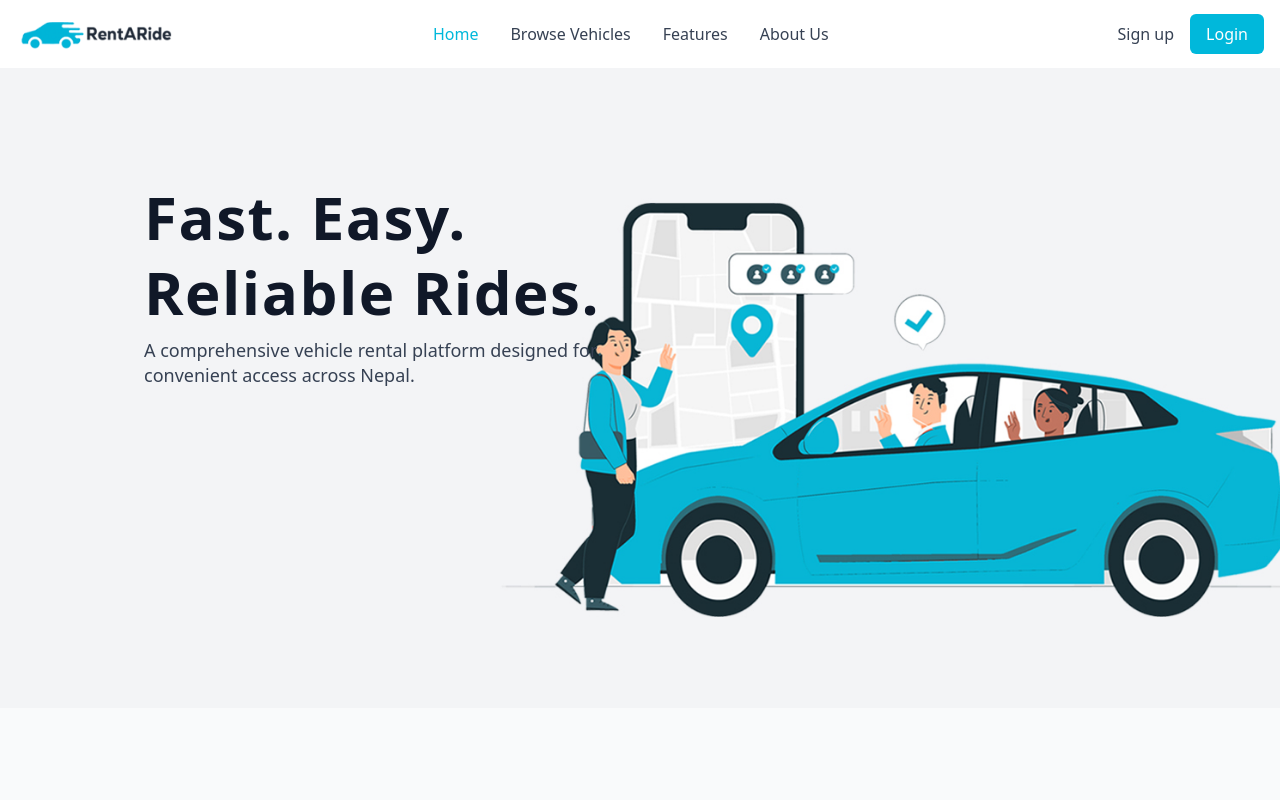
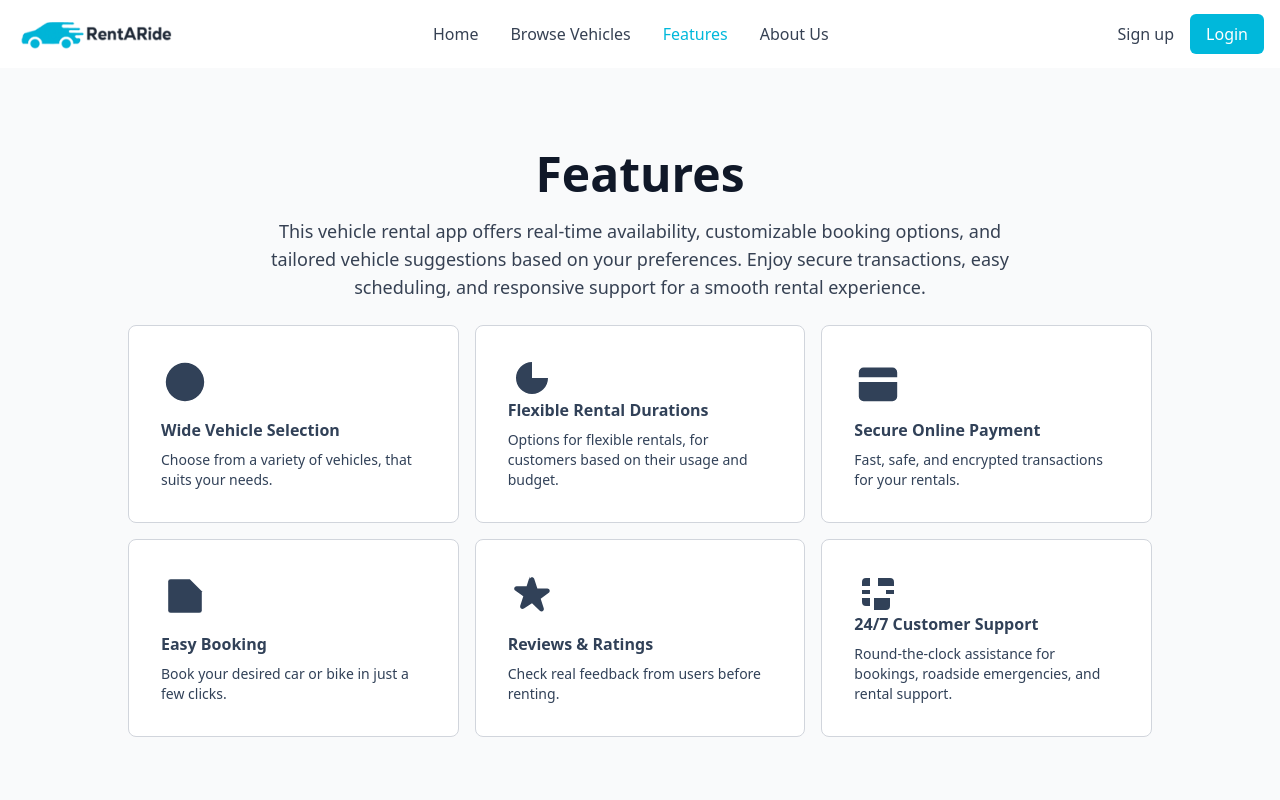
Before and after one commit to natsudraggval/vehicle-rental-system, a React (Vite) app in the folder Frontend/: page /features in a window 1280 px wide. Before the commit this address led to /. Shown: the top 800 px of the page. Built offline with nearby package versions, Linux system fonts and the light colour scheme; no server answers.

Commit message:
link replace with navlink in navbar with active links

```diff
--- a/Frontend/src/Components/Features.jsx
+++ b/Frontend/src/Components/Features.jsx
@@ -4,7 +4,7 @@ function Features() {
   return (
     <section
       id="services"
-      className="mx-auto px-4 space-y-6 bg-gray-200 py-8 md:py-12 lg:py-20"
+      className="mx-auto px-4 space-y-6 bg-gray-50 py-8 md:py-12 lg:py-20"
     >
       <div className="mx-auto flex max-w-[58rem] flex-col items-center space-y-4 text-center">
         <h2 className="font-bold text-gray-900 text-3xl leading-[1.1] sm:text-3xl md:text-5xl">
--- a/Frontend/src/Components/Navbar.jsx
+++ b/Frontend/src/Components/Navbar.jsx
@@ -1,4 +1,4 @@
-import { Link, useNavigate } from "react-router-dom";
+import { NavLink, useNavigate } from "react-router-dom";
 import { toast } from "react-toastify";
 import { FaTableColumns } from "react-icons/fa6";
 
@@ -23,13 +23,13 @@ function Navbar({ onLoginClick, onSignupClick }) {
   return (
     <nav className="bg-white border-gray-200 py-2.5 shadow-md">
       <div className="flex flex-wrap items-center justify-between max-w-screen-xl px-4 mx-auto">
-        <a href="#" className="flex items-center">
+        <NavLink to="/" className="flex items-center">
           <img
             src="/image/logo.png"
             alt="RentaRide Logo"
             className="h-10 sm:h-12"
           />
-        </a>
+        </NavLink>
         <div className="flex items-center lg:order-2">
           <div className="hidden mt-2 mr-4 sm:inline-block">
             <span></span>
@@ -109,37 +109,53 @@ function Navbar({ onLoginClick, onSignupClick }) {
         >
           <ul className="flex flex-col mt-4 font-medium lg:flex-row lg:space-x-8 lg:mt-0">
             <li>
-              <a
-                href="#"
-                className="block py-2 pl-3 pr-4 text-white bg-cyan-500 rounded lg:bg-transparent lg:text-cyan-500 lg:p-0"
+              <NavLink
+                to="/"
+                className={({ isActive }) =>
+                  `block py-2 pl-3 pr-4 border-b border-gray-100 lg:border-0 lg:p-0
+                    hover:bg-gray-50 lg:hover:bg-transparent
+                    ${isActive ? "text-cyan-500" : "text-gray-700 lg:hover:text-cyan-500"}`
+                }
                 aria-current="page"
               >
                 Home
-              </a>
+              </NavLink>
             </li>
             <li>
-              <Link
+              <NavLink
                 to="browsevehicles"
-                className="block py-2 pl-3 pr-4 text-gray-700 border-b border-gray-100 hover:bg-gray-50 lg:hover:bg-transparent lg:border-0 lg:hover:text-cyan-500 lg:p-0"
+                className={({ isActive }) =>
+                  `block py-2 pl-3 pr-4 border-b border-gray-100 lg:border-0 lg:p-0
+                    hover:bg-gray-50 lg:hover:bg-transparent
+                    ${isActive ? "text-cyan-500" : "text-gray-700 lg:hover:text-cyan-500"}`
+                }
               >
                 Browse Vehicles
-              </Link>
+              </NavLink>
             </li>
             <li>
-              <a
-                href="#"
-                className="block py-2 pl-3 pr-4 text-gray-700 border-b border-gray-100 hover:bg-gray-50 lg:hover:bg-transparent lg:border-0 lg:hover:text-cyan-500 lg:p-0"
+              <NavLink
+                to="features"
+                className={({ isActive }) =>
+                  `block py-2 pl-3 pr-4 border-b border-gray-100 lg:border-0 lg:p-0
+                   hover:bg-gray-50 lg:hover:bg-transparent
+                    ${isActive ? "text-cyan-500" : "text-gray-700 lg:hover:text-cyan-500"}`
+                }
               >
                 Features
-              </a>
+              </NavLink>
             </li>
             <li>
-              <Link
+              <NavLink
                 to="aboutus"
-                className="block py-2 pl-3 pr-4 text-gray-700 border-b border-gray-100 hover:bg-gray-50 lg:hover:bg-transparent lg:border-0 lg:hover:text-cyan-500 lg:p-0"
+                className={({ isActive }) =>
+                  `block py-2 pl-3 pr-4 border-b border-gray-100 lg:border-0 lg:p-0
+                    hover:bg-gray-50 lg:hover:bg-transparent
+                    ${isActive ? "text-cyan-500" : "text-gray-700 lg:hover:text-cyan-500"}`
+                }
               >
                 About Us
-              </Link>
+              </NavLink>
             </li>
           </ul>
         </div>
--- a/Frontend/src/routes/MyRoutes.jsx
+++ b/Frontend/src/routes/MyRoutes.jsx
@@ -25,6 +25,7 @@ import UpdateProfile from "../Pages/UserDashboard/UpdateProfile";
 import RentalHistory from "../Pages/UserDashboard/RentalHistory";
 import UpdatePassword from "../Pages/UserDashboard/UpdatePassword";
 import VehicleRentalPage from "../Pages/VehicleRentalPage";
+import Features from "../Components/Features";
 
 function MyRoutes() {
   return (
@@ -36,6 +37,7 @@ function MyRoutes() {
           <Route path="/" element={<Home />} />
           <Route path="aboutus" element={<AboutUs />} />
           <Route path="browsevehicles" element={<BrowseVehicles />} />
+          <Route path="features" element={<Features />} />
 
           {/* Admin/login here as a child route so App is mounted and can show the modal */}
           <Route path="admin/login" element={<></>} />
```
